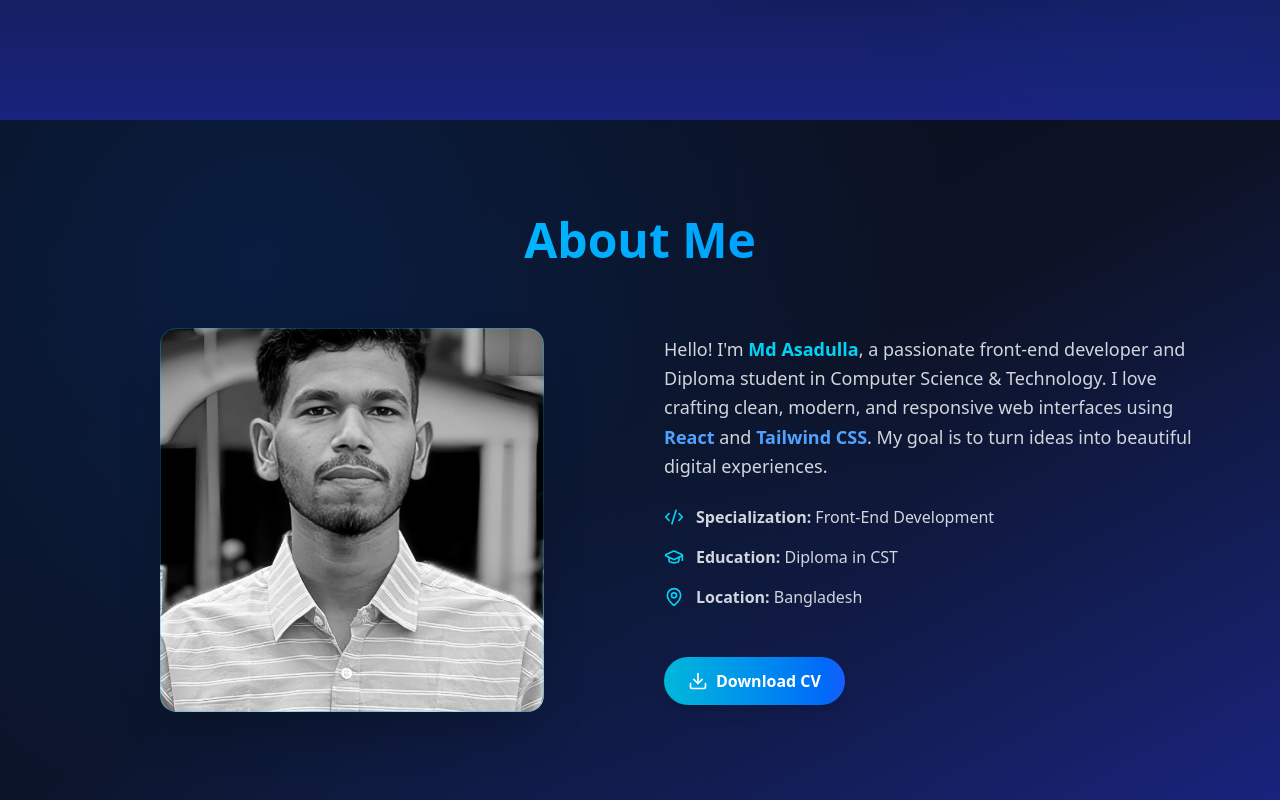
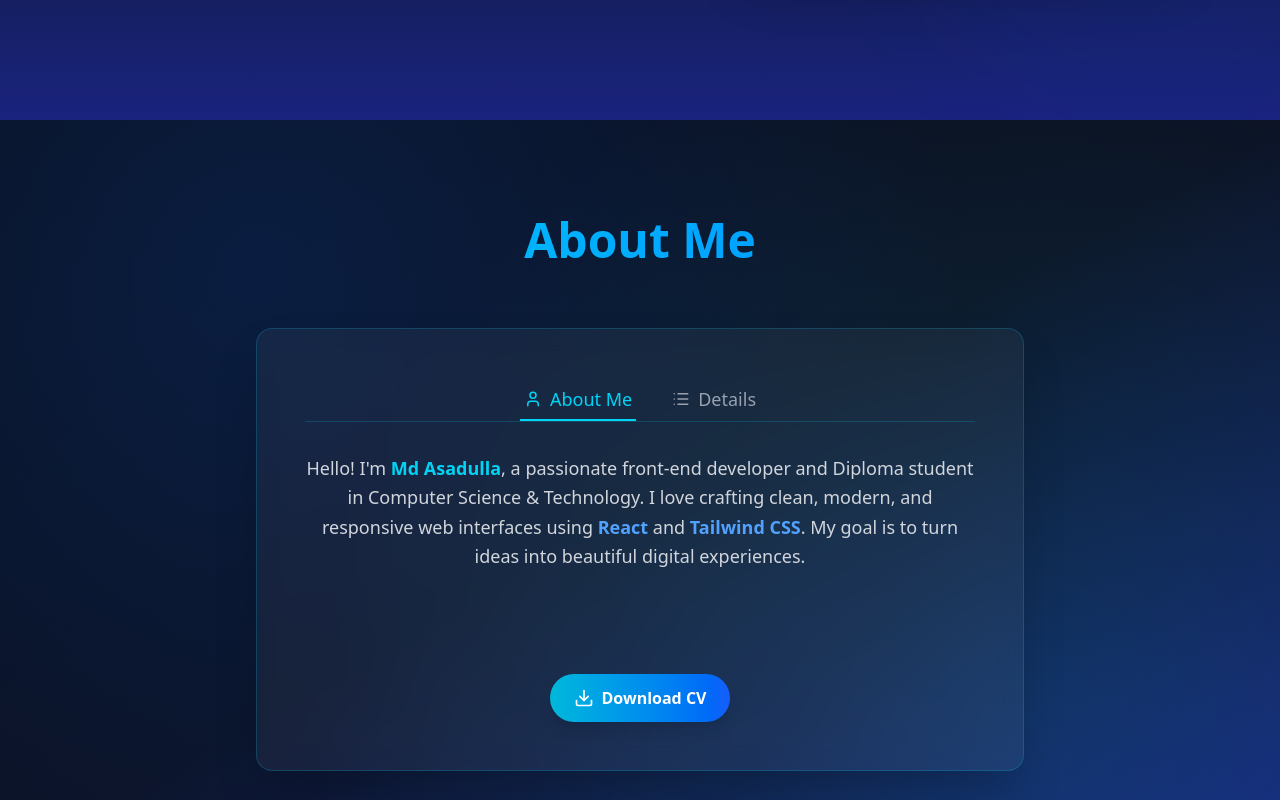
Before and after one commit to Asadulla56/portfolio, a React (Vite) app: page / in a window 1280 px wide. Shown: the part 680-1480 px from the top of the page. Built offline with nearby package versions, Linux system fonts and the light colour scheme.

Commit message:
updated design

```diff
--- a/src/components/About.jsx
+++ b/src/components/About.jsx
@@ -1,98 +1,140 @@
-import React from "react";
-import { Download, GraduationCap, MapPin, Code2 } from "lucide-react";
-import { motion } from "framer-motion";
-import myPhoto from '../assets/Picsart_25-06-25_22-59-47-897.jpg'
+import React, { useState } from "react";
+import {
+  Download,
+  GraduationCap,
+  MapPin,
+  Code2,
+  User,
+  List,
+} from "lucide-react";
+import { motion, AnimatePresence } from "framer-motion";
+const TabButton = ({ isActive, onClick, children }) => (
+  <button
+    onClick={onClick}
+    className={`relative px-1 py-2 text-lg font-medium transition-colors ${
+      isActive ? "text-cyan-400" : "text-gray-400 hover:text-white"
+    }`}
+  >
+    {children}
+    {isActive && (
+      <motion.div
+        layoutId="active-underline"
+        className="absolute bottom-0 left-0 right-0 h-0.5 bg-cyan-400"
+      />
+    )}
+  </button>
+);
 
 const About = () => {
+  const [activeTab, setActiveTab] = useState("about");
+
   return (
     <section
       id="about"
       className="relative py-24 bg-gradient-to-br from-[#0A0F1C] via-[#0C1224] to-[#1A237E] text-white overflow-hidden"
     >
-      {/* Floating Glow Effect */}
       <div className="absolute inset-0 bg-[radial-gradient(circle_at_20%_20%,rgba(0,102,255,0.15),transparent_60%)]"></div>
+      <div className="absolute inset-0 bg-[radial-gradient(circle_at_80%_80%,rgba(0,255,255,0.1),transparent_60%)]"></div>
 
       <div className="container mx-auto max-w-6xl px-6 relative z-10">
         <motion.h2
           initial={{ opacity: 0, y: -40 }}
-          animate={{ opacity: 1, y: 0 }}
+          whileInView={{ opacity: 1, y: 0 }}
+          viewport={{ once: true }}
           transition={{ duration: 0.6 }}
           className="text-4xl md:text-5xl font-bold text-center mb-16 bg-clip-text text-transparent bg-gradient-to-r from-cyan-400 to-blue-500"
         >
           About Me
         </motion.h2>
-
-        <div className="grid md:grid-cols-2 gap-12 items-center">
-          {/* Profile Card */}
         <motion.div
-            initial={{ opacity: 0, scale: 0.9 }}
-            whileInView={{ opacity: 1, scale: 1 }}
+          initial={{ opacity: 0, y: 50 }}
+          whileInView={{ opacity: 1, y: 0 }}
+          viewport={{ once: true }}
           transition={{ duration: 0.6 }}
-            className="relative flex justify-center"
+          className="max-w-3xl mx-auto bg-white/5 backdrop-blur-md rounded-2xl border border-cyan-400/20 shadow-2xl p-8 md:p-12"
         >
-            <div className="relative w-80 h-80 md:w-96 md:h-96 rounded-2xl overflow-hidden shadow-2xl group">
-              <div className="absolute inset-0 bg-gradient-to-br from-cyan-400/30 to-blue-600/30 group-hover:opacity-70 transition duration-500"></div>
-              <img
-                src={myPhoto}
-                alt="Md Asadulla"
-                className="w-full h-full object-cover rounded-2xl grayscale group-hover:grayscale-0 transition duration-500"
-              />
-              <div className="absolute inset-0 border border-cyan-500/30 rounded-2xl"></div>
+          <div className="flex justify-center gap-8 border-b border-cyan-400/20 mb-8">
+            <TabButton
+              isActive={activeTab === "about"}
+              onClick={() => setActiveTab("about")}
+            >
+              <span className="flex items-center gap-2">
+                <User size={18} /> About Me
+              </span>
+            </TabButton>
+            <TabButton
+              isActive={activeTab === "details"}
+              onClick={() => setActiveTab("details")}
+            >
+              <span className="flex items-center gap-2">
+                <List size={18} /> Details
+              </span>
+            </TabButton>
           </div>
-          </motion.div>
-
-          {/* Text Info */}
+          <AnimatePresence mode="wait">
             <motion.div
-            initial={{ opacity: 0, x: 80 }}
-            whileInView={{ opacity: 1, x: 0 }}
-            transition={{ duration: 0.6 }}
-            className="space-y-6"
+              key={activeTab}
+              initial={{ opacity: 0, y: 20 }}
+              animate={{ opacity: 1, y: 0 }}
+              exit={{ opacity: 0, y: -20 }}
+              transition={{ duration: 0.3 }}
+              className="min-h-[180px]"
             >
-            <p className="text-lg leading-relaxed text-gray-300">
+              {activeTab === "about" && (
+                <p className="text-lg text-center leading-relaxed text-gray-300">
                   Hello! I'm{" "}
                   <span className="font-semibold text-cyan-400">
                     Md Asadulla
                   </span>
-              , a passionate front-end developer and Diploma student in Computer
-              Science & Technology. I love crafting clean, modern, and
-              responsive web interfaces using{" "}
-              <span className="font-semibold text-blue-400">React</span> and{" "}
-              <span className="font-semibold text-blue-400">Tailwind CSS</span>.
-              My goal is to turn ideas into beautiful digital experiences.
+                  , a passionate front-end developer and Diploma student in
+                  Computer Science & Technology. I love crafting clean,
+                  modern, and responsive web interfaces using{" "}
+                  <span className="font-semibold text-blue-400">React</span>{" "}
+                  and{" "}
+                  <span className="font-semibold text-blue-400">
+                    Tailwind CSS
+                  </span>
+                  . My goal is to turn ideas into beautiful digital
+                  experiences.
                 </p>
+              )}
 
-            <div className="grid gap-4">
-              <div className="flex items-center gap-3 text-gray-300">
-                <Code2 className="w-5 h-5 text-cyan-400" />
+              {activeTab === "details" && (
+                <div className="grid gap-4 max-w-md mx-auto">
+                  <div className="flex items-center gap-3 text-gray-300 text-lg">
+                    <Code2 className="w-5 h-5 text-cyan-400 flex-shrink-0" />
                     <span>
                       <strong>Specialization:</strong> Front-End Development
                     </span>
                   </div>
-              <div className="flex items-center gap-3 text-gray-300">
-                <GraduationCap className="w-5 h-5 text-cyan-400" />
+                  <div className="flex items-center gap-3 text-gray-300 text-lg">
+                    <GraduationCap className="w-5 h-5 text-cyan-400 flex-shrink-0" />
                     <span>
                       <strong>Education:</strong> Diploma in CST
                     </span>
                   </div>
-              <div className="flex items-center gap-3 text-gray-300">
-                <MapPin className="w-5 h-5 text-cyan-400" />
+                  <div className="flex items-center gap-3 text-gray-300 text-lg">
+                    <MapPin className="w-5 h-5 text-cyan-400 flex-shrink-0" />
                     <span>
                       <strong>Location:</strong> Bangladesh
                     </span>
                   </div>
                 </div>
-
+              )}
+            </motion.div>
+          </AnimatePresence>
+          <div className="text-center mt-10">
             <motion.a
               whileHover={{ scale: 1.05 }}
-              href="/Md-Asadulla-CV.pdf"
+              href="/public/AM.pdf"
               download
-              className="inline-flex items-center gap-2 mt-6 px-6 py-3 bg-gradient-to-r from-cyan-500 to-blue-600 rounded-full font-semibold shadow-lg hover:shadow-cyan-500/30 transition"
+              className="inline-flex items-center gap-2 px-6 py-3 bg-gradient-to-r from-cyan-500 to-blue-600 rounded-full font-semibold shadow-lg hover:shadow-cyan-500/30 transition"
             >
               <Download className="w-5 h-5" />
               Download CV
             </motion.a>
+          </div>
         </motion.div>
-        </div>
       </div>
     </section>
   );
--- a/src/components/Contact.jsx
+++ b/src/components/Contact.jsx
@@ -67,7 +67,7 @@ const Contact = () => {
                     <Github size={24} />
                   </a>
                   <a
-                    href="https://linkedin.com/in/asadulla"
+                    href="https://www.linkedin.com/in/md-asadulla-221276340/"
                     target="_blank"
                     rel="noopener noreferrer"
                     className="w-12 h-12 flex items-center justify-center bg-white/20 rounded-lg text-white hover:bg-white/30 transition-all duration-300 hover:scale-110"
--- a/src/components/Footer.jsx
+++ b/src/components/Footer.jsx
@@ -10,7 +10,7 @@ const Footer = () => {
     <footer className="bg-gray-900 text-gray-300">
       <div className="container mx-auto px-4 sm:px-6 lg:px-8 py-8">
         <div className="flex flex-col md:flex-row items-center justify-between gap-6 mb-6">
-          <h3 className="text-2xl font-bold text-white">Md Asadulla</h3>
+          <h3 className="text-2xl font-bold text-white">Md.Asadulla</h3>
           <div className="flex items-center gap-5">
             <a
               href="https://github.com/Asadulla56"
@@ -22,7 +22,7 @@ const Footer = () => {
               <Github size={24} />
             </a>
             <a
-              href="https://linkedin.com/in/asadulla"
+              href="https://www.linkedin.com/in/md-asadulla-221276340/"
               target="_blank"
               rel="noopener noreferrer"
               className="text-gray-400 hover:text-blue-500 hover:scale-110 transform transition-all duration-300"
@@ -42,7 +42,7 @@ const Footer = () => {
         <hr className="border-t border-gray-700" />
         <div className="flex flex-col-reverse md:flex-row items-center justify-between gap-4 mt-6">
           <p className="text-sm text-gray-500 text-center md:text-left">
-            © {new Date().getFullYear()} Md Asadulla. All rights reserved.
+            © {new Date().getFullYear()} Md.Asadulla. All rights reserved.
           </p>
 
           {/* Back to Top */}
```
Also changed, not shown: src/components/Projects.jsx (+1 -6 lines), 1 other file (tests, documents, lock files or other folders). Lines whose indentation alone changed are shown as unchanged.
